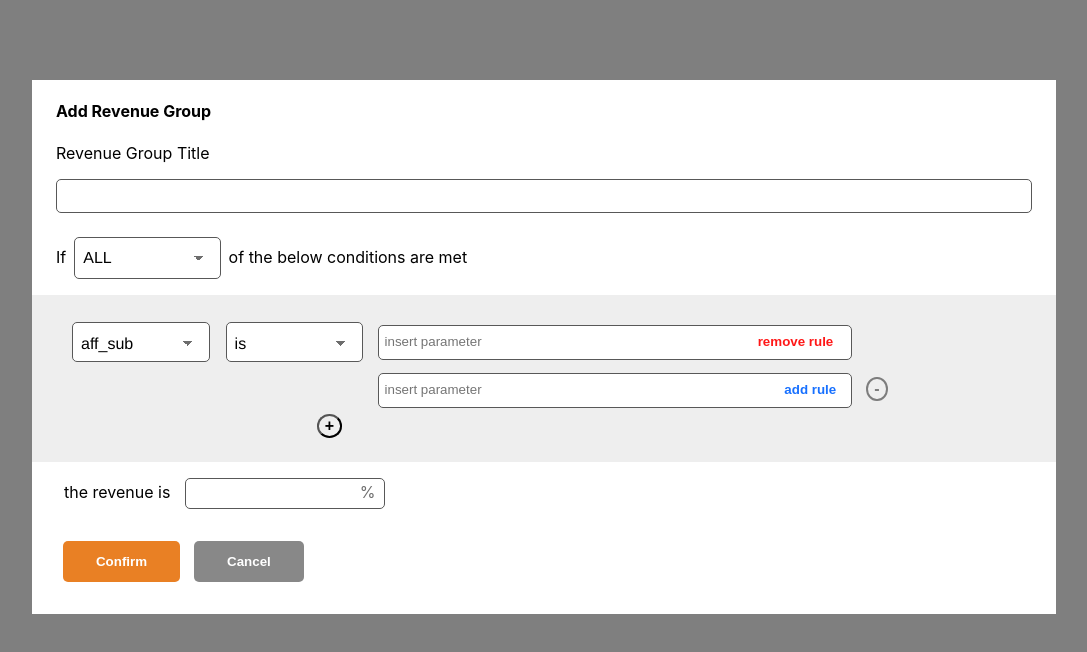
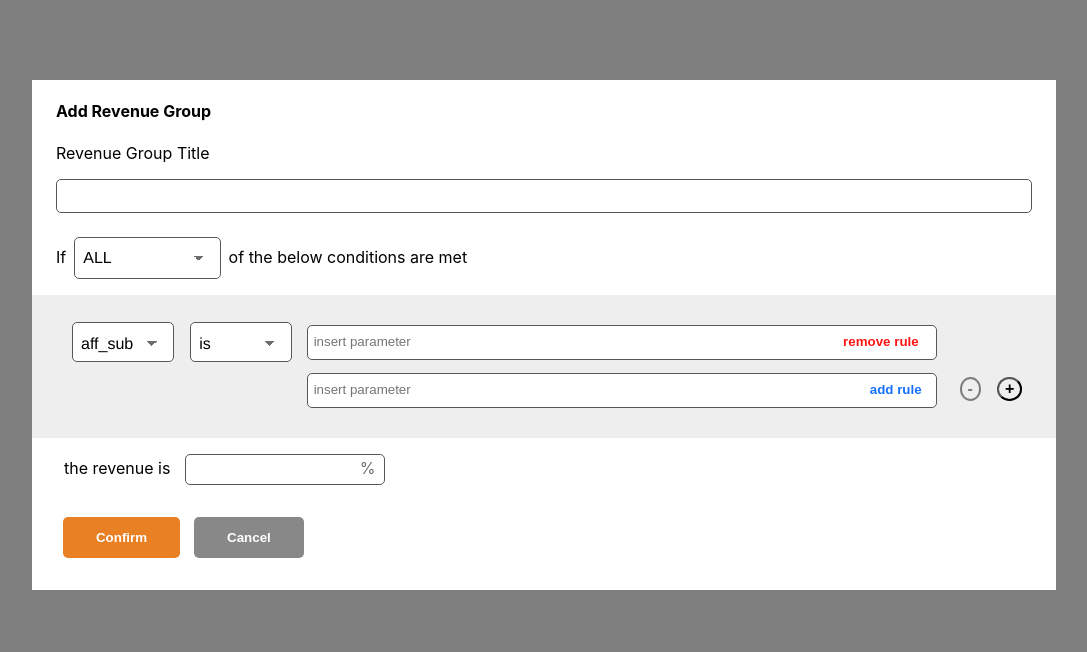
Before and after one commit to katnaps/forms, a React (Create React App) app: page / in a window 1280 px wide. Shown: the top 652 px of the page, without its empty margins (96-1183 px from the left). Built offline with nearby package versions, Linux system fonts and the light colour scheme.

Commit message:
style adjustments

```diff
--- a/src/App.css
+++ b/src/App.css
@@ -92,12 +92,12 @@ body {
 }
 
 .para-grp {
-  /* width: 100%; */
+  width: 100%;
 }
 
 .para-subgrp {
   display: inline;
-  width: 90%;
+  width: 100%;
 }
 
 .input-para {
@@ -137,6 +137,7 @@ body {
 #btn-add {
   position: relative;
   right: 3.5em;
+  margin: 0 0.5em;
   font-size: 1em;
   font-weight: bold;
   border-radius: 50%;
@@ -144,7 +145,6 @@ body {
 }
 
 .add-row {
-  margin-left: 0.1em;
   color: #000;
   border-color: #000;
 }
```
